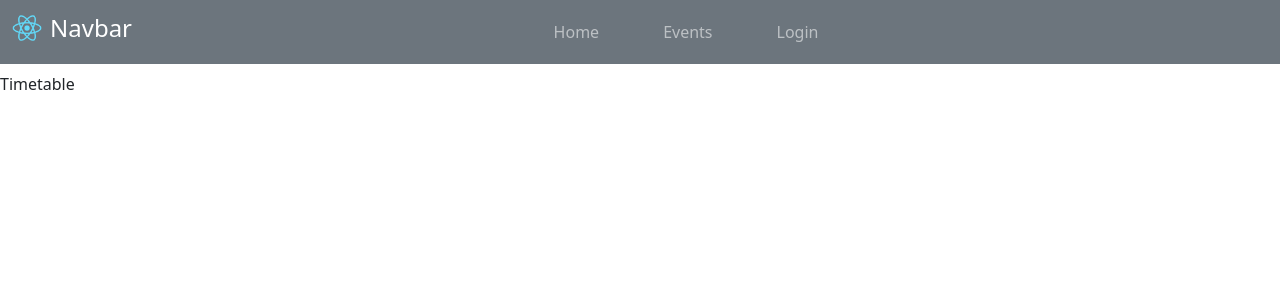
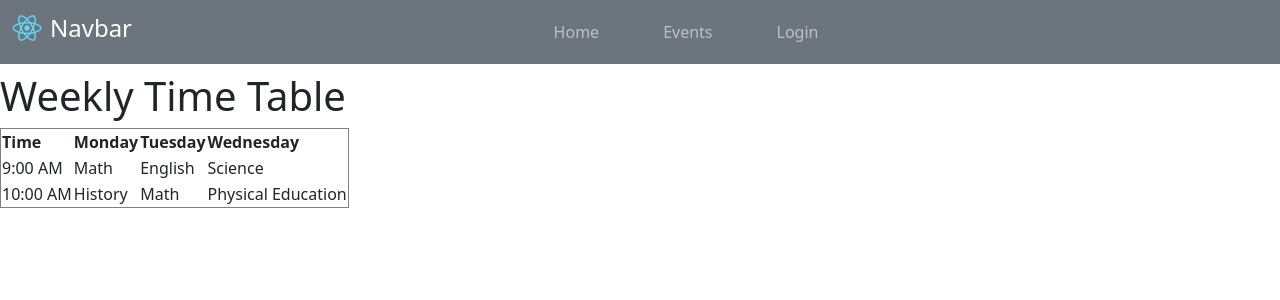
Before and after one commit to sumanth-2003/uems, a React (Create React App) app: page /timetable in a window 1280 px wide. Shown: the top 300 px of the page. Built offline with nearby package versions, Linux system fonts and the light colour scheme.

Commit message:
changed timetable code

```diff
--- a/src/components/Timetable.js
+++ b/src/components/Timetable.js
@@ -1,9 +1,39 @@
-import React from 'react'
 
 const Timetable = () => {
+  // Replace this data with your actual schedule
+  const schedule = [
+    { time: '9:00 AM', monday: 'Math', tuesday: 'English', wednesday: 'Science' },
+    { time: '10:00 AM', monday: 'History', tuesday: 'Math', wednesday: 'Physical Education' },
+    // Add more entries as needed
+  ];
+
   return (
-    <div>Timetable</div>
-  )
-}
+    <div>
+      <h1>Weekly Time Table</h1>
+      <table border="1">
+        <thead>
+          <tr>
+            <th>Time</th>
+            <th>Monday</th>
+            <th>Tuesday</th>
+            <th>Wednesday</th>
+            {/* Add more days as needed */}
+          </tr>
+        </thead>
+        <tbody>
+          {schedule.map((entry, index) => (
+            <tr key={index}>
+              <td>{entry.time}</td>
+              <td>{entry.monday}</td>
+              <td>{entry.tuesday}</td>
+              <td>{entry.wednesday}</td>
+              {/* Add more cells for additional days */}
+            </tr>
+          ))}
+        </tbody>
+      </table>
+    </div>
+  );
+};
 
-export default Timetable
+export default Timetable;
```
